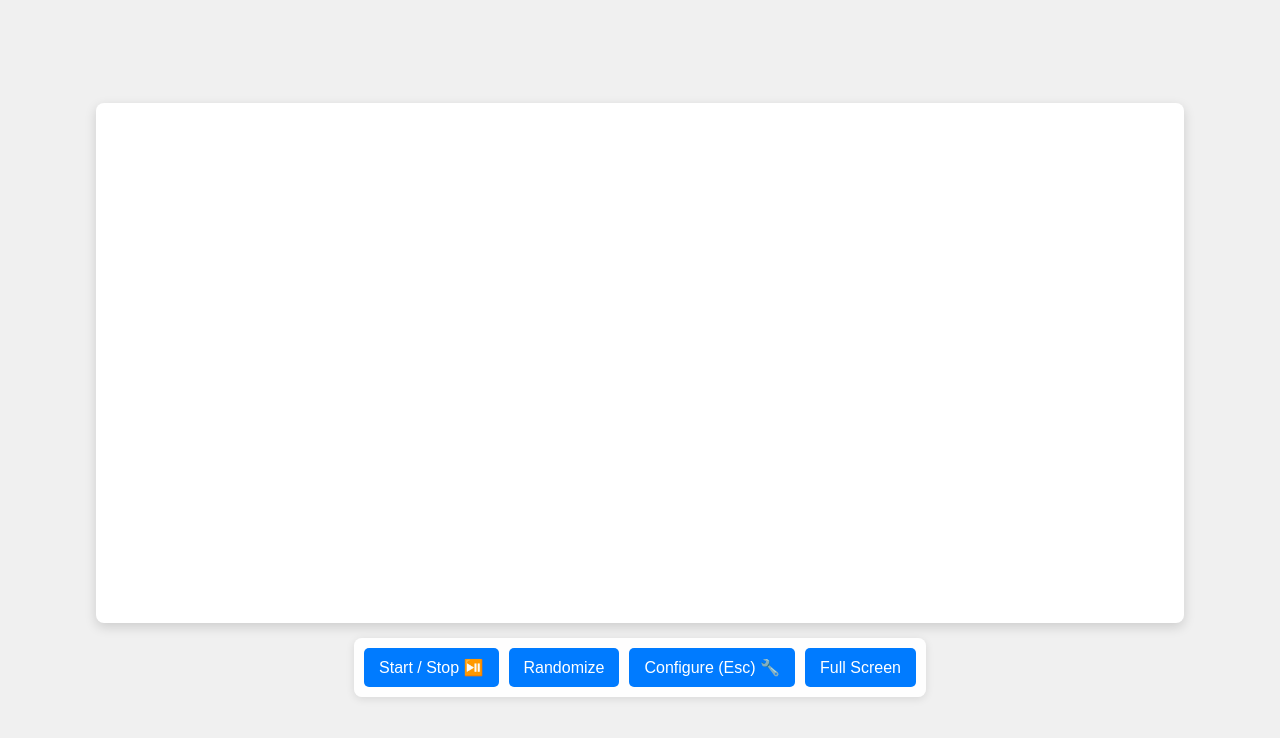
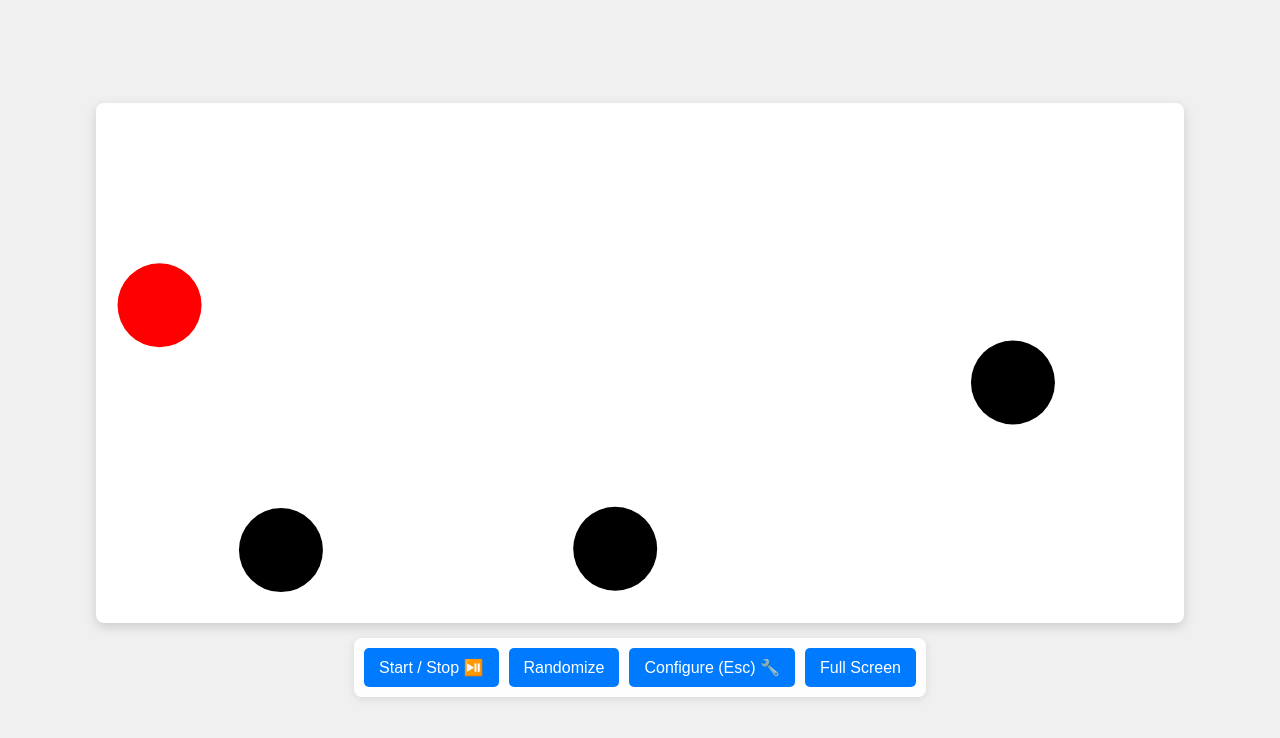
Before and after one commit to nathanfletcher/Bouncing-Baby-Balls, a plain HTML site: page index.html in a window 1280 px wide. Drawn offline with nearby package versions, Linux system fonts and the light colour scheme.

Commit message:
Fix event listener for start/stop button to toggle starting and stopping animation

```diff
--- a/index.html
+++ b/index.html
@@ -472,6 +472,9 @@
             resetButton.disabled = true;
             configButton.disabled = false;
         }
+        else {
+            stopAnimation();
+        }
     }
 
     function stopAnimation() {
@@ -743,8 +746,8 @@
         }
     }
     // --- Event Listeners for Main Controls ---
-    startButton.addEventListener('click', startAnimation);
-    stopButton.addEventListener('click', stopAnimation);
+    // startButton.addEventListener('click', startAnimation);
+    stopButton.addEventListener('click', startAnimation);
     resetButton.addEventListener('click', resetAndRandomizeAnimation);
     /*
     window.addEventListener('resize', handleResize);
```
